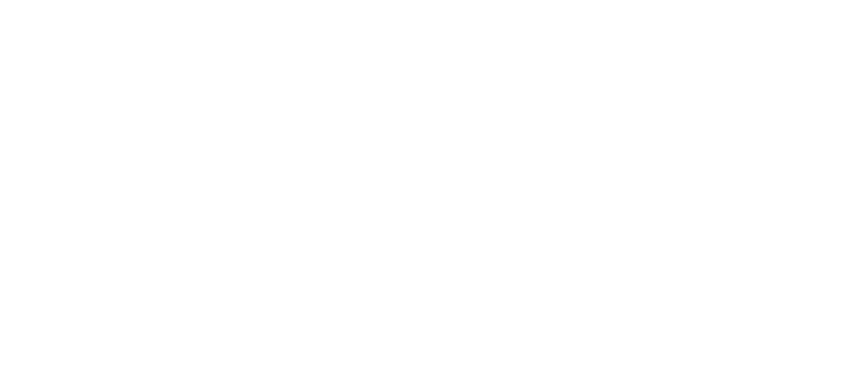
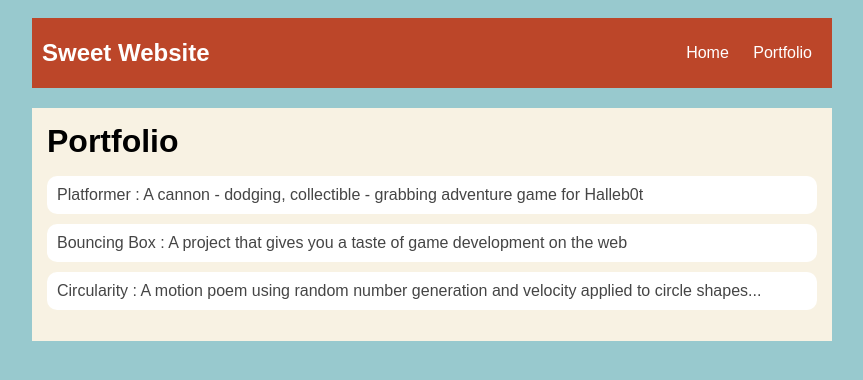
Before and after one commit to LeonardoBanda/LeonardoBanda.github.io, a plain HTML site: page portfolio.html in a window 1280 px wide. Shown: the whole page, without its empty margins (208-1071 px from the left). Drawn offline with Linux system fonts and the light colour scheme.

Commit message:
add portfolio.html file

```diff
--- a/portfolio.html
+++ b/portfolio.html
@@ -0,0 +1,49 @@
+<!DOCTYPE html>
+<html>
+  <head>
+    <title>Sweet Website</title>
+    <link rel="stylesheet" href="style.css" >
+    </link>
+  </head>
+
+  <body>
+    <div id="all-contents">
+      <nav>
+        <h1>Sweet Website</h1>
+        <ul id="nav-ul">
+          <li class="nav-li">
+            <a class="nav-a" href="index.html">Home</a>
+          </li>
+          <li class="nav-li">
+            <a class="nav-a" href="portfolio.html">Portfolio</a>
+          </li>
+        </ul>
+      </nav>
+      <main>
+        <div class="content">
+          <h1>Portfolio</h1>
+          <ul id="portfolio">
+            <li>
+              <a href="projects/platformer/"
+                >Platformer : A cannon - dodging, collectible - grabbing
+                adventure game for Halleb0t</a
+              >
+            </li>
+            <li>
+              <a href="projects/bouncing-box/"
+                >Bouncing Box : A project that gives you a taste of game
+                development on the web
+              </a>
+            </li>
+            <li>
+              <a href="projects/circularity/"
+                >Circularity : A motion poem using random number generation and
+                velocity applied to circle shapes...</a
+              >
+            </li>
+          </ul>
+        </div>
+      </main>
+    </div>
+  </body>
+</html>
--- a/style.css
+++ b/style.css
@@ -62,3 +62,28 @@
 h3 {
   margin: 0px;
 }
+
+.content h1 {
+  color: black;
+}
+
+#portfolio {
+  list-style-type: none;
+  padding-left: 0;
+}
+
+#portfolio li {
+  background: #fff;
+  padding: 10px;
+  border-radius: 10px;
+  margin-bottom: 10px;
+}
+
+#portfolio li:hover {
+  background: #eee;
+}
+
+#portfolio a {
+  text-decoration: none;
+  color: #454545;
+}
```
